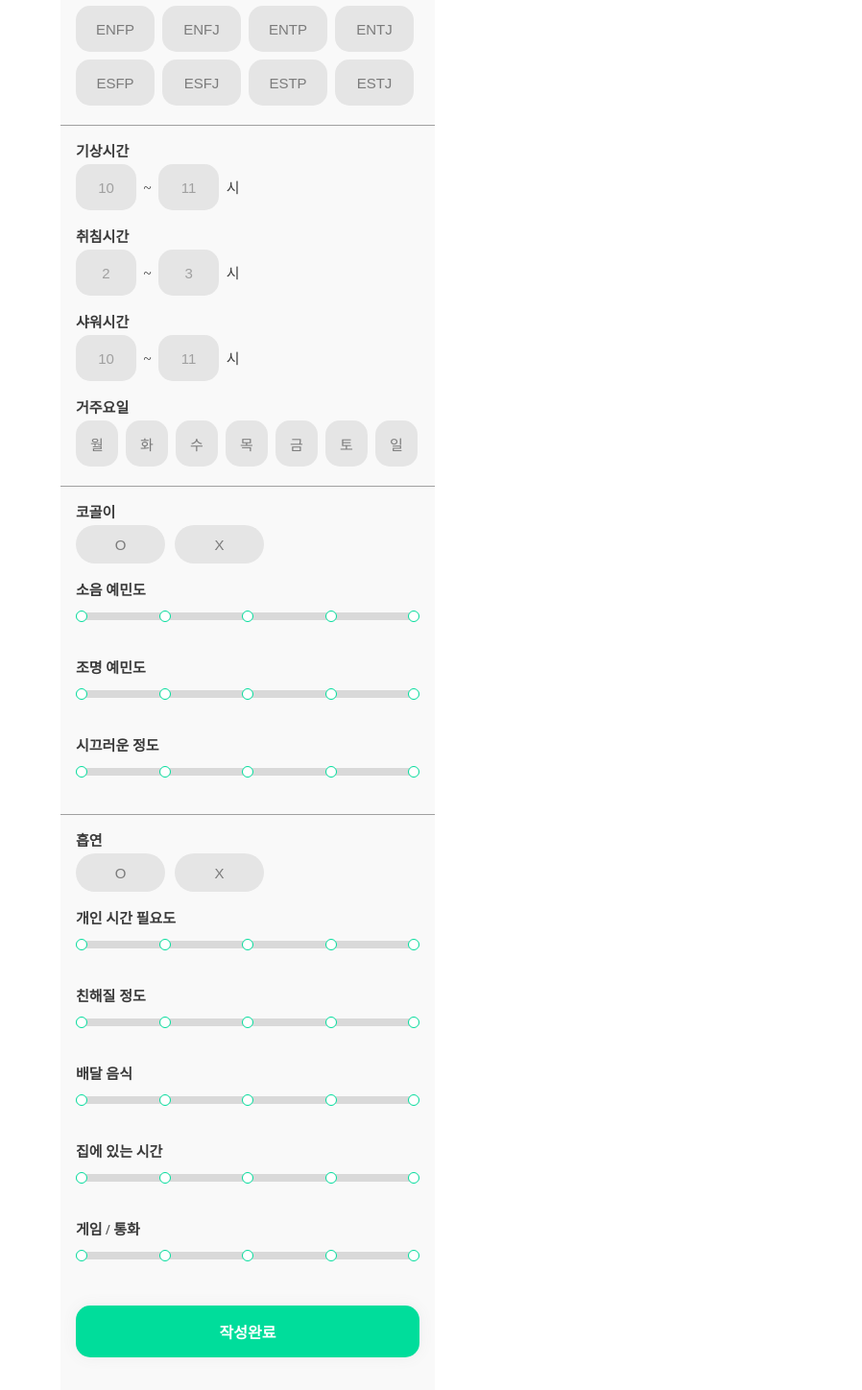
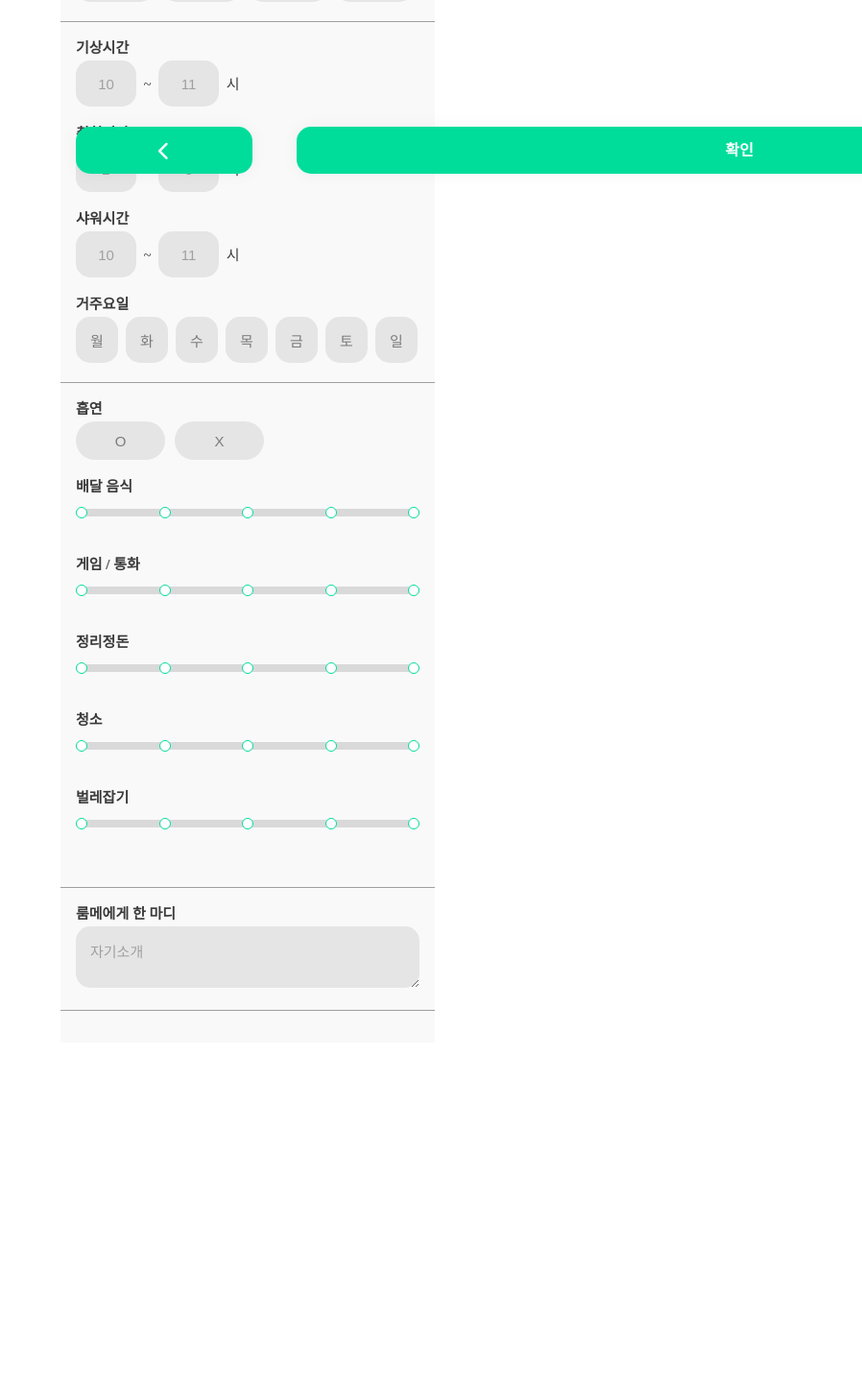
Before and after one commit to chan-byeong/Puzzle_05, a React (Vite) app: page /community/mate-post in a window 1280 px wide. Shown: the part 584-2032 px from the top of the page at 96% size, without its empty margins (382-1280 px from the left). After the commit the page ends 1670 px from the top, so only its background shows below. Built offline with nearby package versions, Linux system fonts and the light colour scheme; a web font is replaced by a local one.

Commit message:
fix: 폼 데이터 타입 수정

```diff
--- a/src/components/Mate/MateForm.tsx
+++ b/src/components/Mate/MateForm.tsx
@@ -1,15 +1,18 @@
 import { useForm, useController, SubmitHandler, FieldValues } from "react-hook-form";
 import { useState } from "react";
+import { css } from "@emotion/react";
 
 import * as F from "./MateForm.style";
 import DotSlider from "./DotSlider";
 import { useMutation } from "@tanstack/react-query";
 import axiosInstance from "../../hooks/axios";
 
+import left_arrow from "./images/chevron-left-w.png";
+
 type FormData = {
   age: string;
   contents: string;
-  day: string;
+  dayOfWeek: string;
   deliveryFood: number;
   familiarity: number;
   gameAndCall: number;
@@ -17,18 +20,15 @@ type FormData = {
   homeProtector: number;
   light: number;
   mbti: string;
-  noiseSense: number;
-  noisiness: number;
   personalTime: number;
-  showerEnd: string;
-  showerStart: string;
-  sleepEnd: string;
-  sleepStart: string;
+  showerEnd: number;
+  showerStart: number;
+  sleepEnd: number;
+  sleepStart: number;
   smoking: string;
-  snoring: string;
   title: string;
-  wakeUpEnd: string;
-  wakeUpStart: string;
+  wakeUpEnd: number;
+  wakeUpStart: number;
 };
 
 const MBTI = [
@@ -52,45 +52,43 @@ const MBTI = [
 const WEEK = ["월", "화", "수", "목", "금", "토", "일"];
 const ranges = ["하나", "두울", "세엣", "네엣", "다섯"];
 
-function MateForm() {
+interface MateFormProps {
+  step: number;
+  setStep: React.Dispatch<React.SetStateAction<number>>;
+}
+
+function MateForm({ step, setStep }: MateFormProps) {
   const [selectedDays, setSelectedDays] = useState<string[]>([]);
   // prettier-ignore
   const { register, handleSubmit, control , watch, setValue } = useForm();
-
-  // console.log("12");
-  // const mutation = usePostMateWritings();
-  // console.log("34");
-
-  const mutation = useMutation({ mutationFn: (data: FormData) => axiosInstance.post("/mate-posts", data) });
+  const mutation = useMutation({
+    mutationKey: ["mate-form"],
+    mutationFn: (data: FormData) => axiosInstance.post("/mate-posts", data),
+  });
 
   const onSubmit: SubmitHandler<FieldValues> = (data: FieldValues) => {
     const formData: FormData = data as FormData; // FormData로 변환
     console.log(formData);
     console.log("onsubmit");
+    data.age = parseInt(data.age);
+    data.wakeUpStart = parseInt(data.wakeUpStart);
+    data.wakeUpEnd = parseInt(data.wakeUpEnd);
+    data.sleepStart = parseInt(data.sleepStart);
+    data.sleepEnd = parseInt(data.sleepEnd);
+    data.showerStart = parseInt(data.showerStart);
+    data.showerEnd = parseInt(data.showerEnd);
     mutation.mutate(formData);
+    console.log(mutation.data);
+    mutation.isSuccess && console.log("success");
+    mutation.isError && console.log("error");
   };
 
   const handleDayClick = (day: string) => {
     const updatedDays = selectedDays.includes(day) ? selectedDays.filter((d) => d !== day) : [...selectedDays, day];
 
     setSelectedDays(updatedDays);
-    setValue("day", updatedDays); // React Hook Form의 setValue를 사용하여 상태 업데이트
+    setValue("dayOfWeek", updatedDays); // React Hook Form의 setValue를 사용하여 상태 업데이트
   };
-
-  const { field: noiseSense } = useController({
-    name: "noiseSense",
-    control,
-  });
-
-  const { field: light } = useController({
-    name: "light",
-    control,
-  });
-
-  const { field: noisiness } = useController({
-    name: "noisiness",
-    control,
-  });
 
   const { field: personalTime } = useController({
     name: "personalTime",
@@ -119,20 +117,17 @@ function MateForm() {
 
   return (
     <form onSubmit={handleSubmit(onSubmit)}>
-      <F.FormSection>
+      {/* Step 1 */}
+      <F.FormSection step={step} index={1}>
         <F.TextSection>
           <label>제목</label>
           <input className="title" {...register("title", { required: true })} placeholder="이름" />
           {/* {errors.name && <p>이름은 필수 입력 사항입니다.</p>} */}
         </F.TextSection>
-
-        <F.TextSection>
-          <label>룸메에게 한 마디</label>
-          <textarea className="contents" {...register("contents")} placeholder="자기소개" />
-        </F.TextSection>
       </F.FormSection>
 
-      <F.FormSection>
+      {/* Step 2 */}
+      <F.FormSection step={step} index={2}>
         {/* 성별 */}
         <F.Question>
           <label>성별</label>
@@ -190,7 +185,8 @@ function MateForm() {
         </F.Question>
       </F.FormSection>
 
-      <F.FormSection>
+      {/* Step 3 */}
+      <F.FormSection step={step} index={3}>
         {/* TODO: 시간 데이터 형식 설정해서 register 시켜야한다. */}
         {/* 기상시간  */}
         <F.Question>
@@ -235,7 +231,7 @@ function MateForm() {
                   handleDayClick(item);
                 }}
                 selected={selectedDays.includes(item)}
-                {...register("day")}
+                {...register("dayOfWeek")}
               >
                 {item}
               </F.WeekDays>
@@ -244,58 +240,8 @@ function MateForm() {
         </F.Question>
       </F.FormSection>
 
-      <F.FormSection>
-        {/* 코골이 */}
-        <F.Question>
-          <label>코골이</label>
-          <div>
-            <F.BinaryBtn
-              selected={watch("snoring") === "true"}
-              onClick={(e) => {
-                e.preventDefault();
-                setValue("snoring", "true");
-              }}
-              {...register("snoring")}
-            >
-              O
-            </F.BinaryBtn>
-            <F.BinaryBtn
-              selected={watch("snoring") === "false"}
-              onClick={(e) => {
-                e.preventDefault();
-                setValue("snoring", "false");
-              }}
-              {...register("snoring")}
-            >
-              X
-            </F.BinaryBtn>
-          </div>
-        </F.Question>
-
-        {/* 소음 예민도 */}
-        <F.Question>
-          <label>소음 예민도</label>
-          <div className="slider">
-            <DotSlider ranges={ranges} value={noiseSense.value} setValue={noiseSense.onChange} />
-          </div>
-        </F.Question>
-
-        {/* 조명 예민도 */}
-        <F.Question>
-          <label>조명 예민도</label>
-          <div className="slider">
-            <DotSlider ranges={ranges} value={light.value} setValue={light.onChange} />
-          </div>
-        </F.Question>
-
-        <F.Question>
-          <label>시끄러운 정도</label>
-          <div className="slider" style={{ marginBottom: "20px" }}>
-            <DotSlider ranges={ranges} value={noisiness.value} setValue={noisiness.onChange} />
-          </div>
-        </F.Question>
-      </F.FormSection>
-
+      {/* Step 4 */}
+      <F.FormSection step={step} index={4}>
         {/* 흡연 */}
         <F.Question>
           <label>흡연</label>
@@ -324,35 +270,9 @@ function MateForm() {
         </F.Question>
 
         <F.Question>
-        <label>개인 시간 필요도</label>
-        <div className="slider">
-          <DotSlider key="personalTime" ranges={ranges} value={personalTime.value} setValue={personalTime.onChange} />
-        </div>
-      </F.Question>
-
-      <F.Question>
-        <label>친해질 정도</label>
-        <div className="slider">
-          <DotSlider key="familiarity" ranges={ranges} value={familiarity.value} setValue={familiarity.onChange} />
-        </div>
-      </F.Question>
-
-      <F.Question>
           <label>배달 음식</label>
           <div className="slider">
             <DotSlider key="deliveryFood" ranges={ranges} value={deliveryFood.value} setValue={deliveryFood.onChange} />
-        </div>
-      </F.Question>
-
-      <F.Question>
-        <label>집에 있는 시간</label>
-        <div className="slider">
-          <DotSlider
-            key="homeProtector"
-            ranges={ranges}
-            value={homeProtector.value}
-            setValue={homeProtector.onChange}
-          />
           </div>
         </F.Question>
 
@@ -363,9 +283,104 @@ function MateForm() {
           </div>
         </F.Question>
 
-      <F.SubmitBtn type="submit">작성완료</F.SubmitBtn>
+        <F.Question>
+          <label>정리정돈</label>
+          <div className="slider">
+            <DotSlider key="personalTime" ranges={ranges} value={personalTime.value} setValue={personalTime.onChange} />
+          </div>
+        </F.Question>
+
+        <F.Question>
+          <label>청소</label>
+          <div className="slider">
+            <DotSlider key="familiarity" ranges={ranges} value={familiarity.value} setValue={familiarity.onChange} />
+          </div>
+        </F.Question>
+
+        <F.Question>
+          <label>벌레잡기</label>
+          <div className="slider">
+            <DotSlider
+              key="homeProtector"
+              ranges={ranges}
+              value={homeProtector.value}
+              setValue={homeProtector.onChange}
+            />
+          </div>
+        </F.Question>
+      </F.FormSection>
+
+      <F.FormSection step={step} index={5}>
+        <F.TextSection>
+          <label>룸메에게 한 마디</label>
+          <textarea className="contents" {...register("contents")} placeholder="자기소개" />
+        </F.TextSection>
+      </F.FormSection>
+
+      <div css={styles.container}>
+        <button css={styles.back(step)} disabled={step === 1} onClick={() => setStep((pre) => pre - 1)}></button>
+        {step !== 5 && (
+          <div css={styles.next} onClick={() => setStep((pre) => pre + 1)}>
+            확인
+          </div>
+        )}
+        {step === 5 && (
+          <button type="submit" css={styles.next}>
+            작성완료
+          </button>
+        )}
+      </div>
     </form>
   );
 }
 
 export default MateForm;
+
+const styles = {
+  container: css`
+    width: 90%;
+    display: flex;
+    justify-content: space-between;
+
+    position: fixed;
+    bottom: 35px;
+  `,
+
+  back: (step: number) => css`
+    display: flex;
+    width: 16%;
+    height: 49px;
+    justify-content: center;
+    align-items: center;
+
+    border-radius: 15px;
+    background: ${step === 1 ? "#B7E5D7" : "#00dd9b"};
+    box-shadow: 0px 0px 15px 0px rgba(96, 96, 96, 0.08);
+
+    &::before {
+      content: "";
+      width: 30px;
+      height: 30px;
+      background-image: url(${left_arrow});
+      background-position: center;
+      background-size: contain;
+    }
+  `,
+
+  next: css`
+    display: flex;
+    width: 80%;
+    justify-content: center;
+    align-items: center;
+
+    border-radius: 15px;
+    background: var(--Mint, #00dd9b);
+    box-shadow: 0px 0px 15px 0px rgba(96, 96, 96, 0.08);
+
+    color: #fff;
+    font-size: 16px;
+    font-weight: 600;
+
+    border: none;
+  `,
+};
```
Lines whose indentation alone changed are shown as unchanged.
